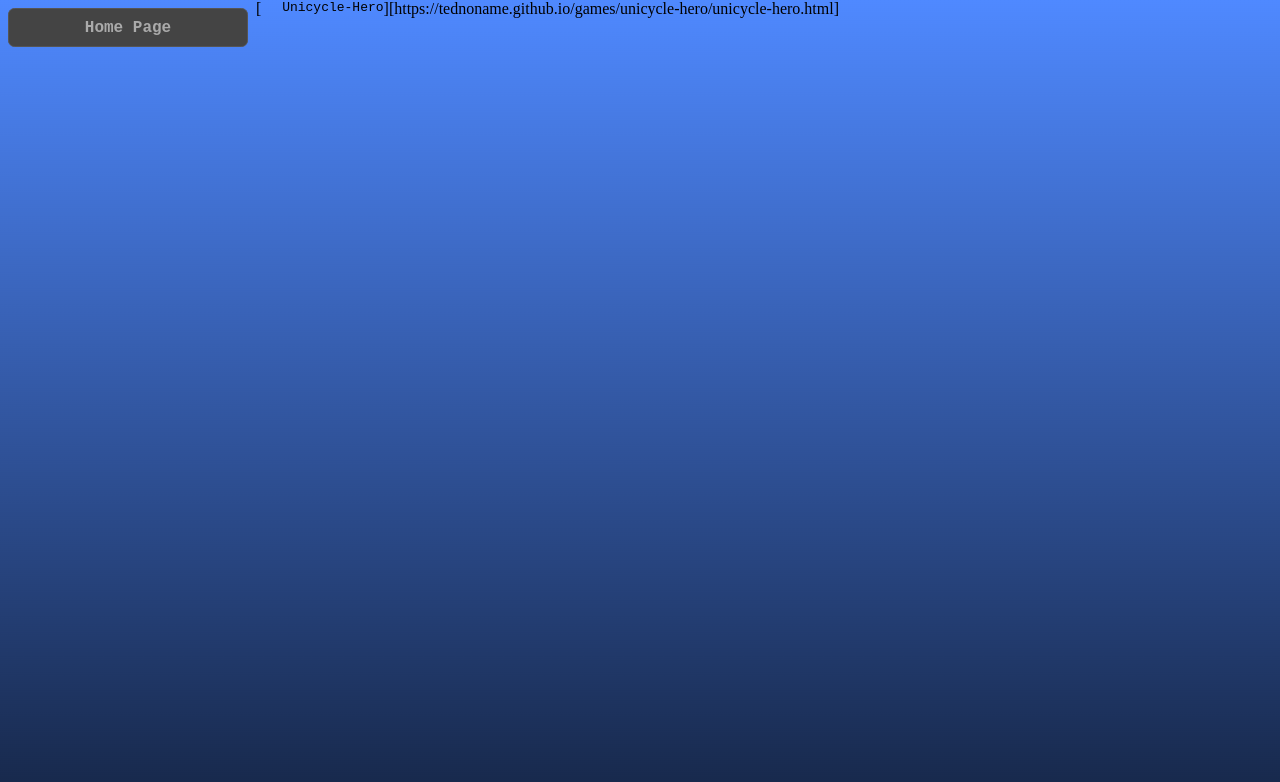
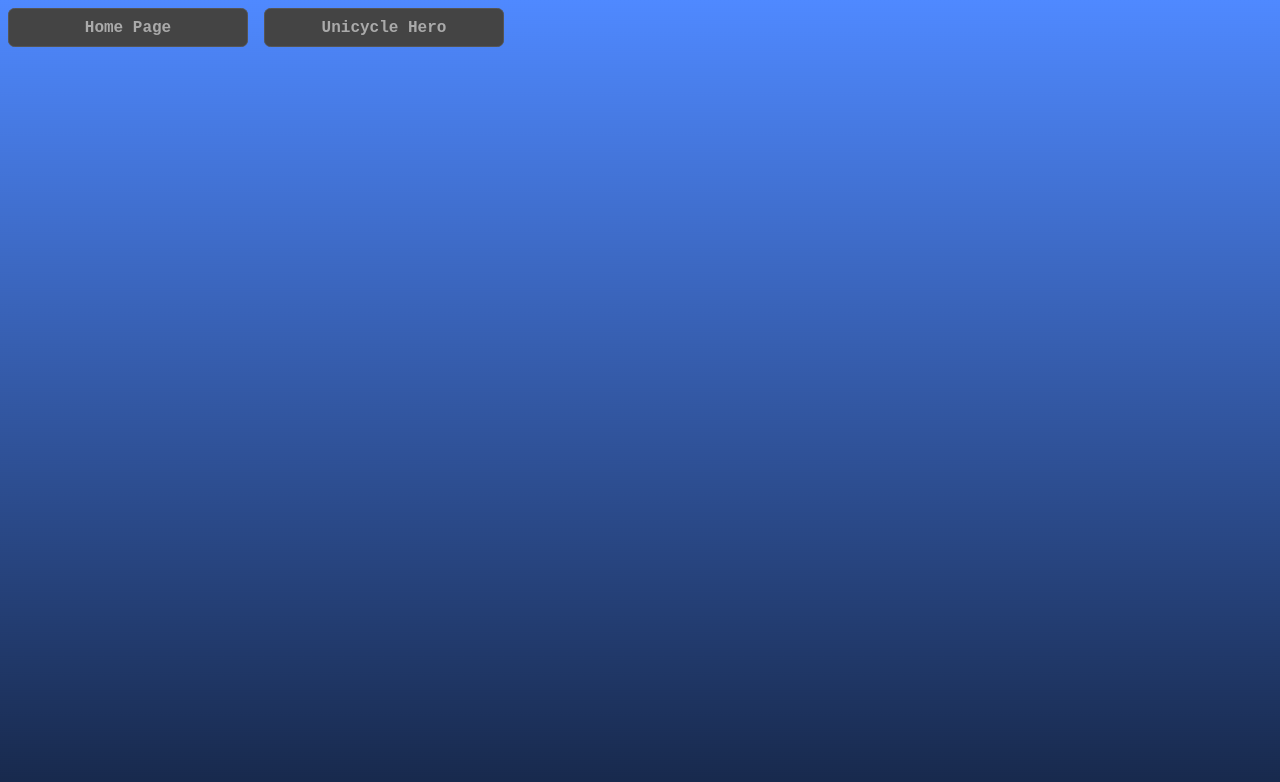
Before and after one commit to NoahHuffine/NoahHuffine.github.io, a website: page games.html in a window 1280 px wide. Drawn offline with Linux system fonts and the light colour scheme.

Commit message:
Update games.html

```diff
--- a/games.html
+++ b/games.html
@@ -81,7 +81,7 @@
     <body>
       <div id="top">
         <a href="index.html"><button>Home Page</button></a>
-        [<kbd> <be> Unicycle-Hero <br> </kbd>][https://tednoname.github.io/games/unicycle-hero/unicycle-hero.html]
+        <a herf="/games/unicycle-hero/unicycle-hero.html"><button>Unicycle Hero</button>
         </div>
         <script>
         </script>
```
